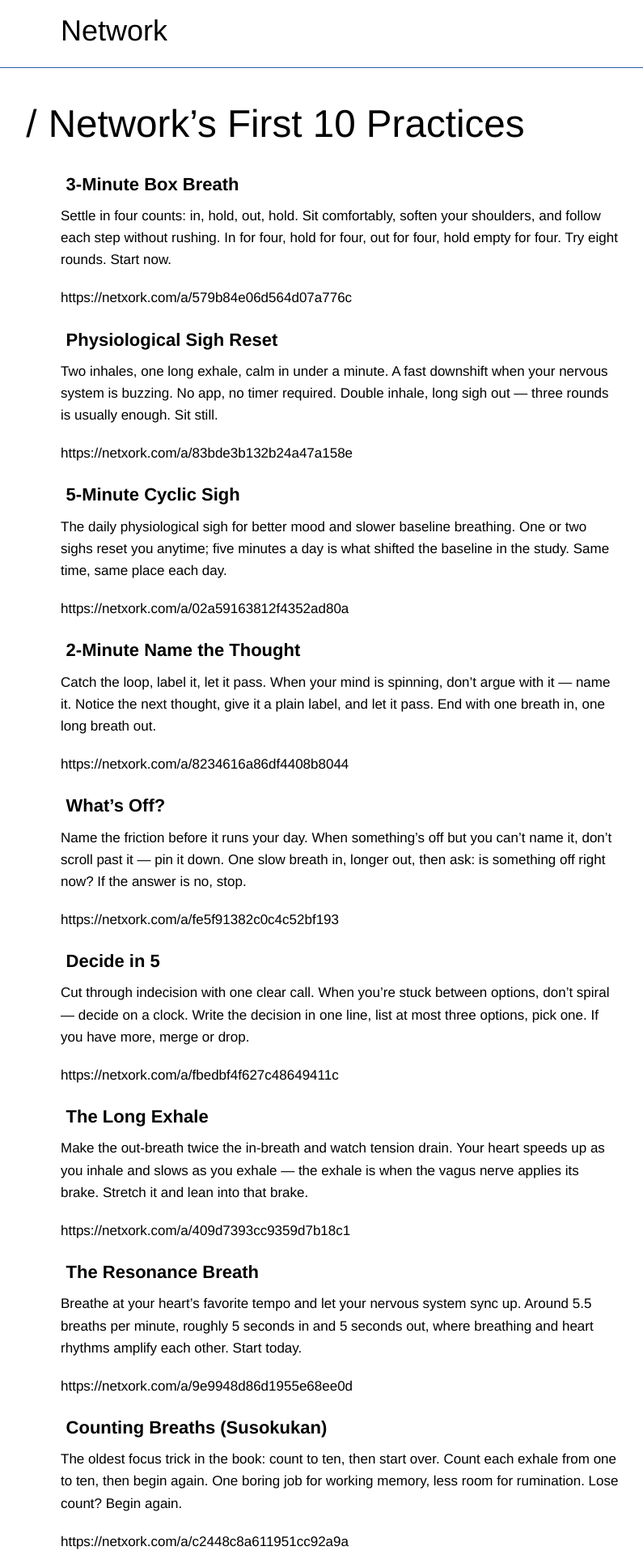
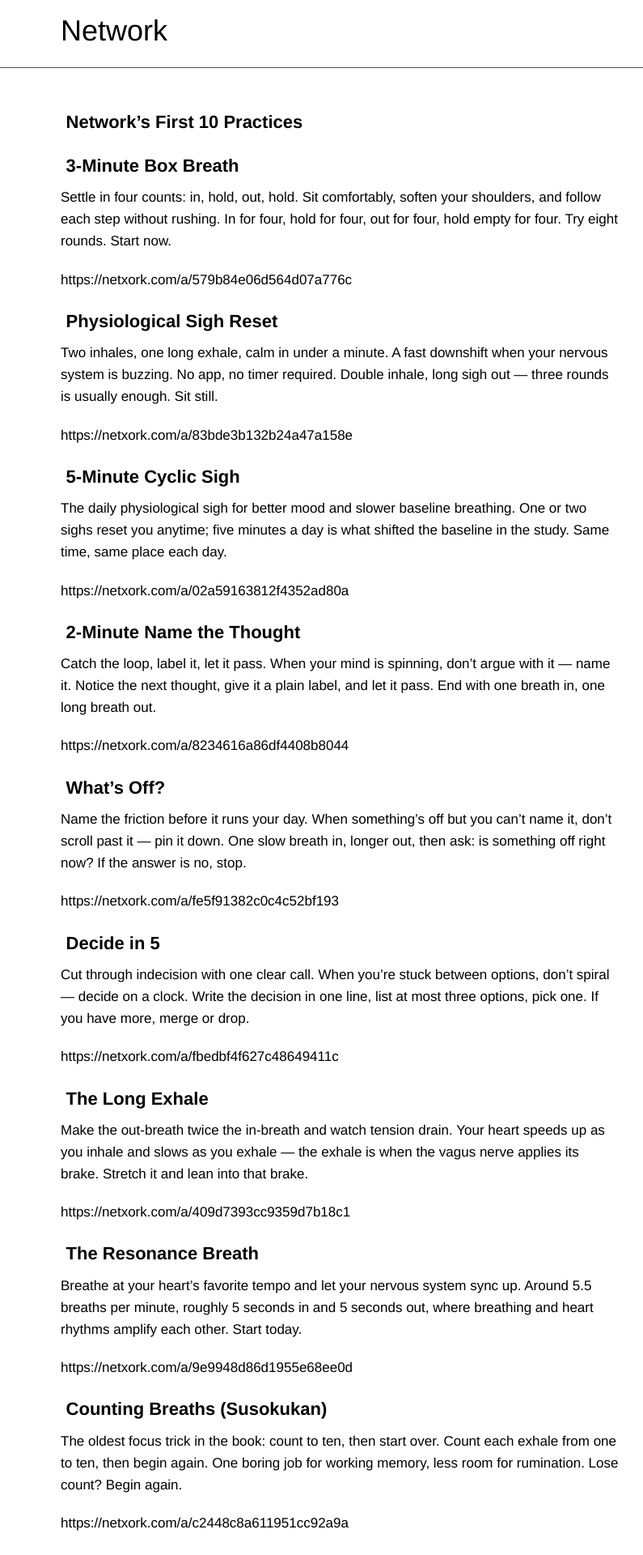
Before and after one commit to networkf/network.github.io, a Jekyll site: the page built from _posts/2026-10-27-first-10-practices.md, in a window 1280 px wide. Shown: the top 1920 px of the page at 81% size, without its empty margins (200-995 px from the left). Built offline with Jekyll 4.4.1, drawn with Linux system fonts in a browser that asks for light colours; some web fonts are replaced; the repository's description, which GitHub fills in, is left out.

```diff
--- a/_posts/2026-10-27-first-10-practices.md
+++ b/_posts/2026-10-27-first-10-practices.md
@@ -49,7 +49,7 @@ artifacts:
     cover: https://res.cloudinary.com/diukoe9zs/image/upload/w_800,q_auto,f_auto/v1792090717/artifact_2016f572-a582-4e03-b043-97ee925406e9_e64c8f14-cd13-5e89-ac74-20e885f78a6c_cover.png?v=1792090708
 ---
 
-# Network's First 10 Practices
+## Network's First 10 Practices
 
 ## 3-Minute Box Breath
 
```
